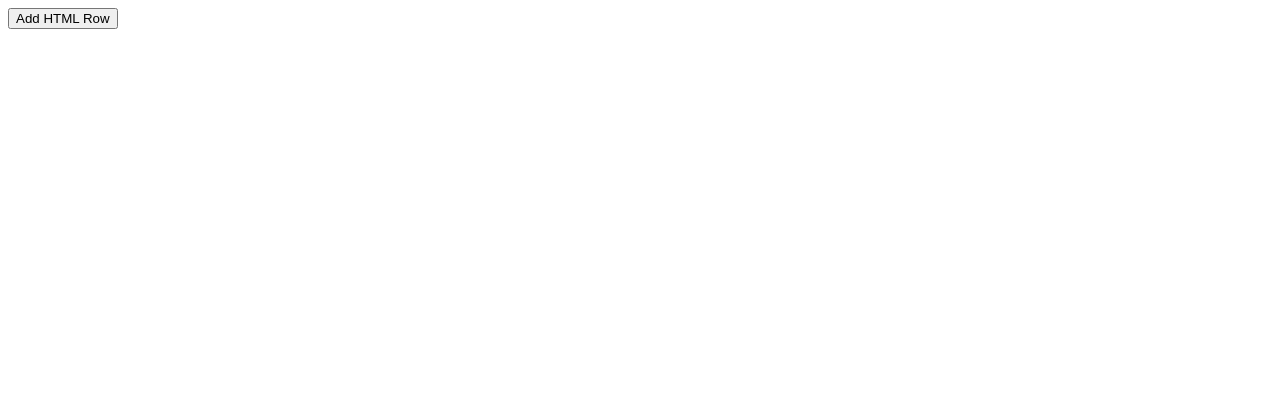
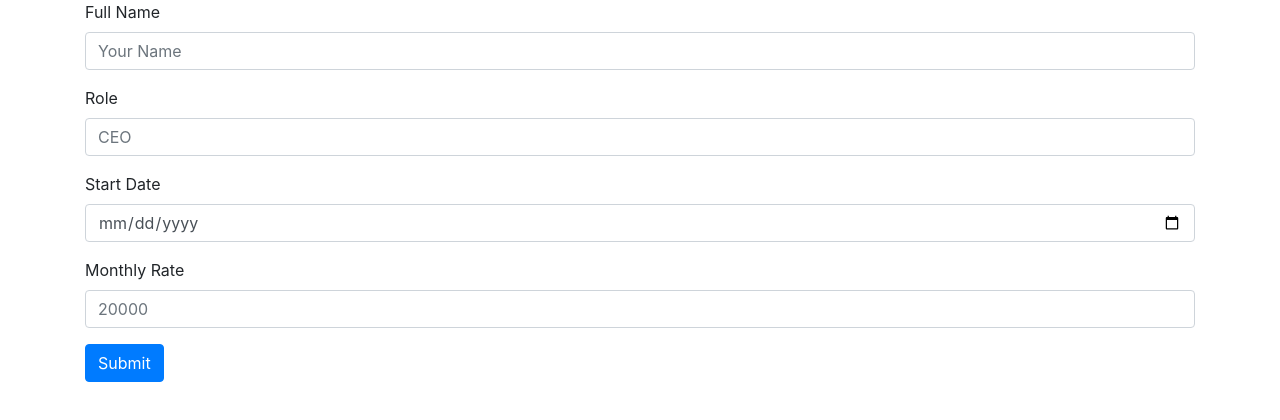
Before and after one commit to ashkaning/TimeSheet, a plain HTML site: page index.html in a window 1280 px wide. Drawn offline with nearby package versions, Linux system fonts and the light colour scheme.

Commit message:
Employee From Added

```diff
--- a/index.html
+++ b/index.html
@@ -1,20 +1,43 @@
 <!DOCTYPE html>
 <html>
+
 <head>
     <title>
         TimeSheet
-            <link rel="stylesheet" href="https://stackpath.bootstrapcdn.com/bootstrap/4.3.1/css/bootstrap.min.css" integrity="sha384-ggOyR0iXCbMQv3Xipma34MD+dH/1fQ784/j6cY/iJTQUOhcWr7x9JvoRxT2MZw1T" crossorigin="anonymous">
+    </title>
+    <link rel="stylesheet" href="https://stackpath.bootstrapcdn.com/bootstrap/4.3.1/css/bootstrap.min.css"
+        integrity="sha384-ggOyR0iXCbMQv3Xipma34MD+dH/1fQ784/j6cY/iJTQUOhcWr7x9JvoRxT2MZw1T" crossorigin="anonymous">
 
     </title>
 </head>
+
 <body>
     <div class="container">
-            <button class="button" id="divGenerator" value="Add HTML Row">Add HTML Row</button>
+        <form>
+            <div class="form-group">
+                <label for="exampleInputEmail1">Full Name</label>
+                <input type="text" class="form-control" id="fullName" placeholder="Your Name">
+            </div>
+            <div class="form-group">
+                <label for="role">Role</label>
+                <input type="text" class="form-control" id="role" placeholder="CEO">
+            </div>
+            <div class="form-group">
+                <label for="role">Start Date</label>
+                <input type="date" class="form-control" id="date" >
+            </div>
+            <div class="form-group">
+                <label for="role">Monthly Rate</label>
+                <input type="number" class="form-control" id="rate" placeholder="20000">
+            </div>
 
-        </div>
+            <button type="submit" id="addData" class="btn btn-primary">Submit</button>
+        </form>
 
 
 
         <script src="assets/javascript/app.js"></script>
+    </div>
 </body>
+
 </html>
```
Lines whose indentation alone changed are shown as unchanged.
